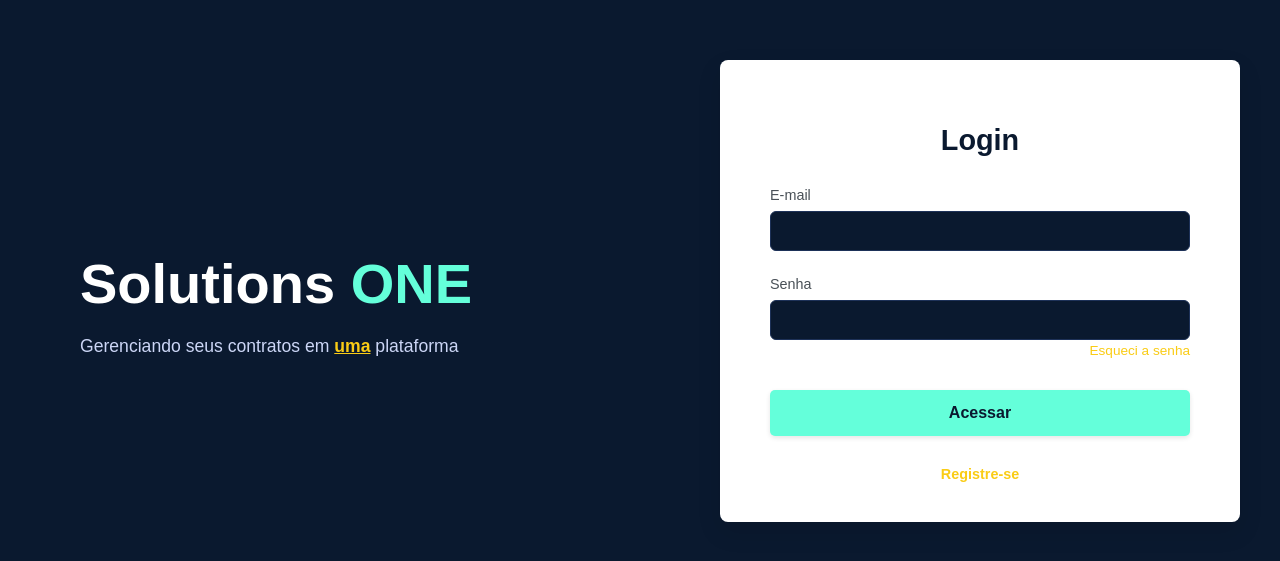
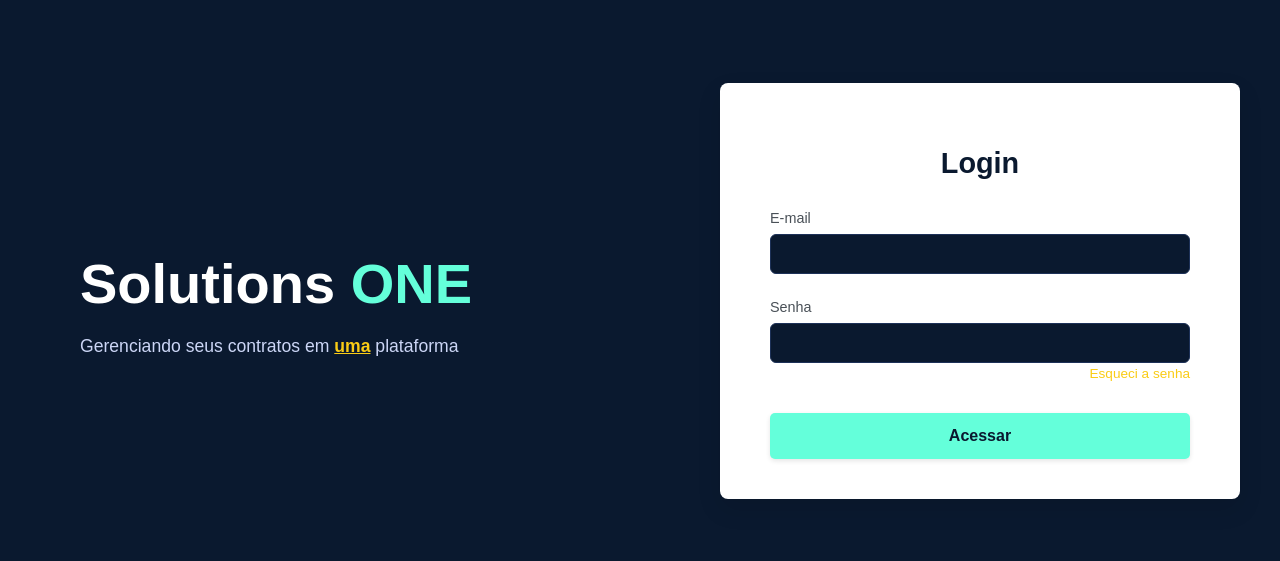
Before and after one commit to TPs-SI/SolutionsONE-Engenharia-Software-TP1, a React (Vite) app in the folder client/: page /login in a window 1280 px wide. Shown: the part 109-670 px from the top of the page. Built offline with nearby package versions, Linux system fonts and the light colour scheme.

Commit message:
fix(client): fixing Login screen

```diff
--- a/client/src/ui/screens/Login/index.tsx
+++ b/client/src/ui/screens/Login/index.tsx
@@ -5,6 +5,7 @@ import { LoginCredentials } from '../../../domain/models/auth';
 import { useAuth } from '../../../context/AuthContext';
 
 import './styles.css';
+
 const LoginScreen: React.FC = () => {
     const [email, setEmail] = useState('');
     const [password, setPassword] = useState('');
@@ -43,20 +44,16 @@ const LoginScreen: React.FC = () => {
 
     return (
         <div className="login-page-container">
-            {/* Seção Esquerda */}
             <div className="login-info-section">
-                 {/* Aplicando estilo ao ONE e 'uma' */}
                  <h1>Solutions <span className="solutions-one-highlight">ONE</span></h1>
                  <p>Gerenciando seus contratos em <strong className="emphasis-yellow">uma</strong> plataforma</p>
             </div>
 
-            {/* Seção Direita */}
             <div className="login-form-section">
                 <div className="login-form-card">
                     <h2>Login</h2>
                     <form onSubmit={handleSubmit}>
                         <div className="form-group">
-                            {/* Label pode ser opcional se o placeholder for suficiente */}
                             <label htmlFor="email">E-mail</label>
                             <input
                                 type="email"
@@ -77,7 +74,6 @@ const LoginScreen: React.FC = () => {
                                 required
                                 disabled={isLoading}
                             />
-                             {/* Link agora usa classe para estilização */}
                             <Link to="/forgot-password" className="forgot-password-link">Esqueci a senha</Link>
                         </div>
 
@@ -91,11 +87,6 @@ const LoginScreen: React.FC = () => {
                             {isLoading ? 'Acessando...' : 'Acessar'}
                         </button>
 
-                         {/* Link de Registro atualizado */}
-                        <div className="register-link-container">
-                           <Link to="#" className="register-link">Registre-se</Link>
-                           {/* Ou <a href="#" className="register-link">Registre-se</a> se preferir */}
-                        </div>
                     </form>
                 </div>
             </div>
--- a/client/src/ui/screens/Login/styles.css
+++ b/client/src/ui/screens/Login/styles.css
@@ -150,20 +150,6 @@
     cursor: not-allowed;
 }
 
-.register-link-container {
-    margin-top: 30px;
-    font-size: 0.9rem;
-}
-
-.register-link {
-     color: var(--color-yellow);
-     text-decoration: none;
-     font-weight: bold;
-}
-.register-link:hover {
-     text-decoration: underline;
-}
-
 .error-message {
     color: var(--color-error);
     font-size: 0.85rem;
```
